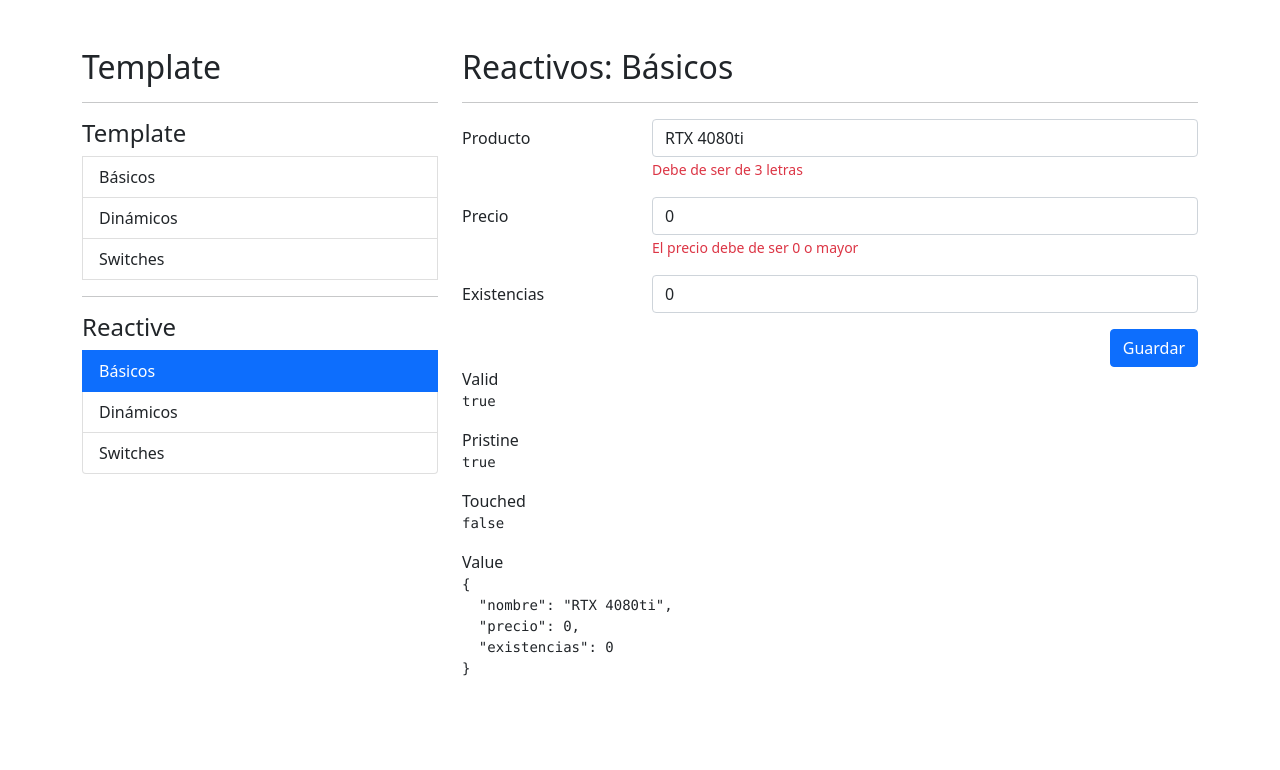
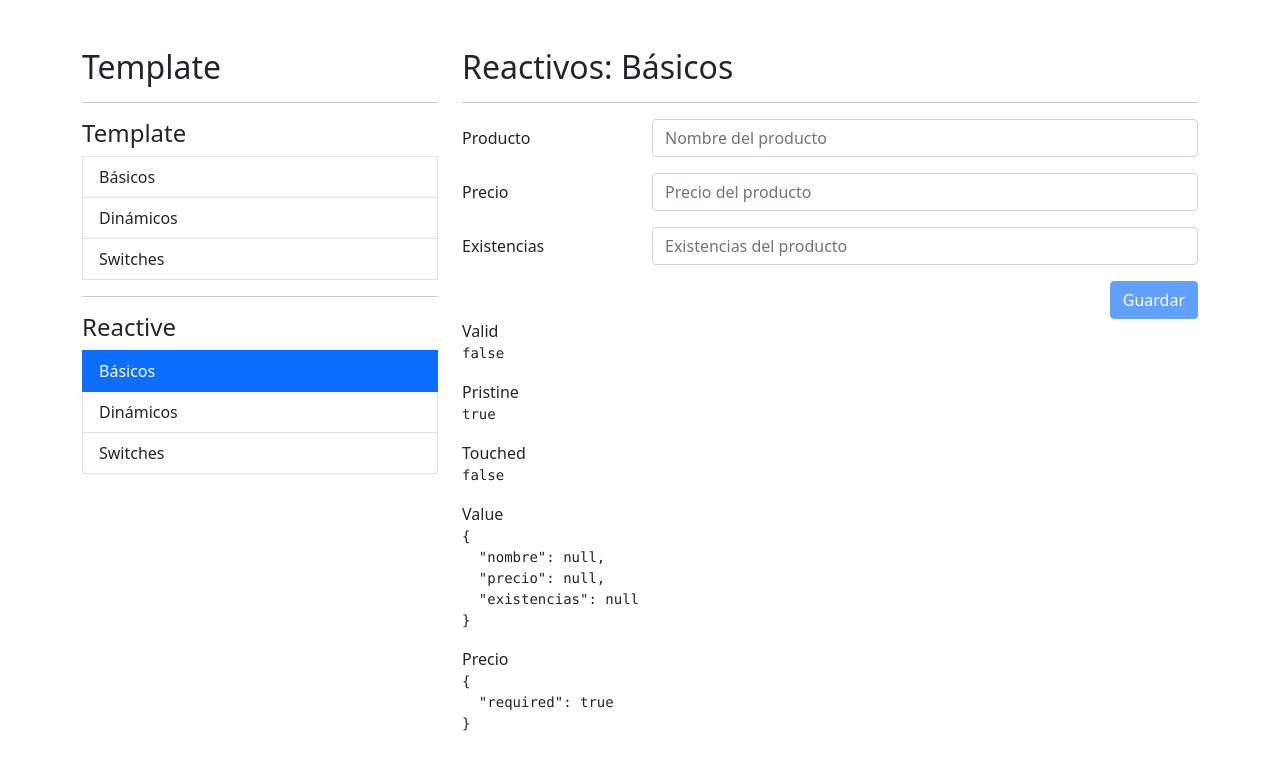
Before and after one commit to Dcterrance88/FormulariosApp-Angular, an Angular app: page /reactive/basicos in a window 1280 px wide. Shown: the top 770 px of the page. Built offline with nearby package versions, Linux system fonts and the light colour scheme.

Commit message:
Añadiendo validaciones y mensajes de error

```diff
--- a/src/app/reactive/basicos/basicos.component.html
+++ b/src/app/reactive/basicos/basicos.component.html
@@ -16,7 +16,8 @@
                   formControlName="nombre"
                   placeholder="Nombre del producto">
 
-          <span class="form-text text-danger">
+          <span class="form-text text-danger"
+                *ngIf="campoEsValido('nombre')">
             Debe de ser de 3 letras
           </span>
 
@@ -33,7 +34,8 @@
                   formControlName="precio"
                   placeholder="Precio del producto">
 
-          <span class="form-text text-danger">
+          <span class="form-text text-danger"
+                *ngIf="campoEsValido('precio')">
               El precio debe de ser 0 o mayor
           </span>
 
@@ -44,17 +46,24 @@
       <div class="mb-3 row">
         <label class="col-sm-3 col-form-label">Existencias</label>
         <div class="col-sm-9">
+
           <input type="number"
                   class="form-control"
                   formControlName="existencias"
                   placeholder="Existencias del producto">
+
+          <span class="form-text text-danger"
+                *ngIf="campoEsValido('existencias')">
+              Las existencias debe de ser 0 o mayor
+          </span>
         </div>
       </div>
 
       <div class="row">
         <div class="col">
           <button type="submit"
-                  class="btn btn-primary float-end">
+                  class="btn btn-primary float-end"
+                  [disabled]="miFormulario.invalid">
             Guardar
           </button>
         </div>
@@ -79,6 +88,9 @@
     <span>Value</span>
     <pre>{{miFormulario.value | json }}</pre>
 
+    <span>Precio</span>
+    <pre>{{miFormulario.controls.precio.errors | json }}</pre>
+
 </div>
 
 <!--
--- a/src/app/reactive/basicos/basicos.component.ts
+++ b/src/app/reactive/basicos/basicos.component.ts
@@ -1,5 +1,5 @@
 import { Component } from '@angular/core';
-import { FormGroup, FormBuilder } from '@angular/forms';
+import { FormGroup, FormBuilder, Validators } from '@angular/forms';
 
 @Component({
   selector: 'app-basicos',
@@ -16,11 +16,16 @@ export class BasicosComponent {
   // })
 
   public miFormulario: FormGroup = this._fb.group({
-    nombre     : [ 'RTX 4080ti' ],
-    precio     : [ 0 ],
-    existencias: [ 0 ],
+    nombre     : [ , [ Validators.required, Validators.minLength(3) ] ],
+    precio     : [ , [ Validators.required, Validators.min(0)] ],
+    existencias: [ , [ Validators.required, Validators.min(0)] ],
   })
 
   constructor( private _fb : FormBuilder) { }
 
+  public campoEsValido( campo : string) {
+    return this.miFormulario.controls[campo].errors
+            && this.miFormulario.controls[campo].touched
+  }
+
 }
```
